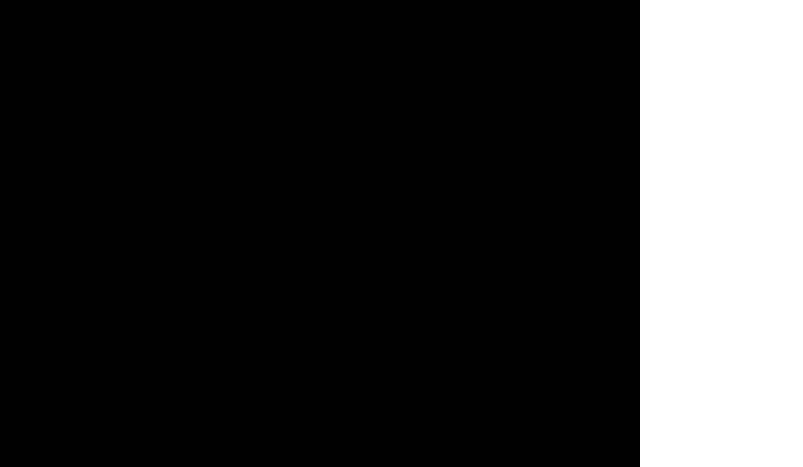
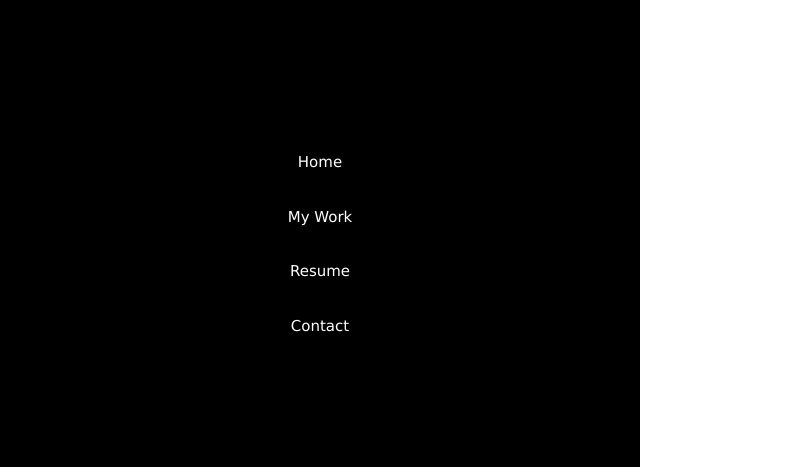
Before and after one commit to Taspaya/taspaya.github.io, a plain HTML site: page index.html in a window 1280 px wide. Shown: the part 131-598 px from the top of the page, 0-803 px from the left. Drawn offline with nearby package versions, Linux system fonts and the light colour scheme.

Commit message:
Revert "prueba"
This reverts commit 7cb8b2f97a5a2d69ad93357b9dd54709c619f793.

```diff
--- a/index.html
+++ b/index.html
@@ -16,6 +16,12 @@
   <div class="w3-half w3-black w3-container w3-center" style="height:700px">
     <div class="w3-padding-64">
       <h1>Gerard Ardit Castells CV</h1>
+    </div>
+    <div class="w3-padding-64">
+      <a href="https://www.w3schools.com/w3css/tryw3css_templates_fifty.htm#" class="w3-button w3-black w3-block w3-hover-blue-grey w3-padding-16">Home</a>
+      <a href="https://www.w3schools.com/w3css/tryw3css_templates_fifty.htm#work" class="w3-button w3-black w3-block w3-hover-teal w3-padding-16">My Work</a>
+      <a href="https://www.w3schools.com/w3css/tryw3css_templates_fifty.htm#work" class="w3-button w3-black w3-block w3-hover-dark-grey w3-padding-16">Resume</a>
+      <a href="https://www.w3schools.com/w3css/tryw3css_templates_fifty.htm#contact" class="w3-button w3-black w3-block w3-hover-brown w3-padding-16">Contact</a>
     </div>
   </div>
   <div class="w3-half w3-blue-grey w3-container" style="height:100px">
@@ -240,6 +246,9 @@ $(document).ready(function(){
 <footer class="w3-black">
 
     <div class="container">
+      <div>
+        <button id="flip">See More:</button>
+      </div>
       <div id="panel">
         <h1>SKILLS:</h1>
 
```
